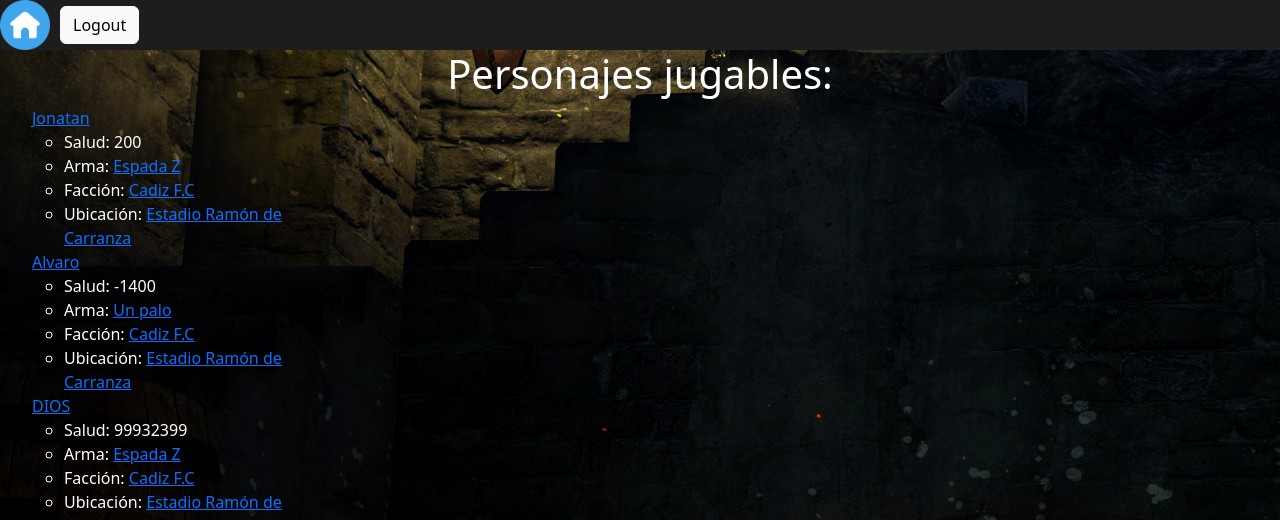
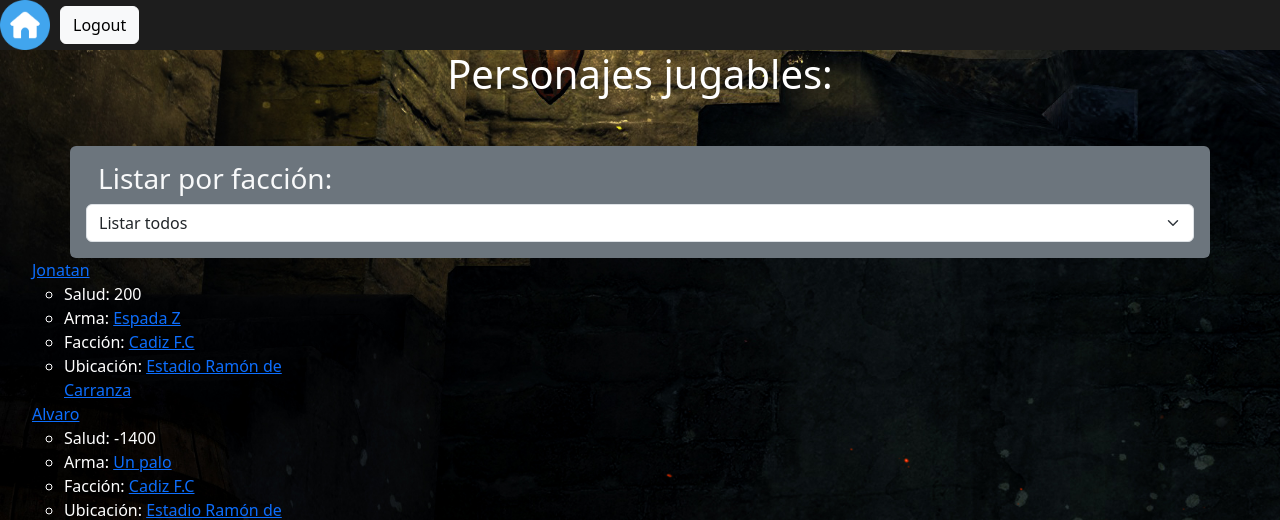
Before and after one commit to Carlos5Noob/TierraMedia-Django, a Django app: page /game/personajes/ in a window 1280 px wide. Shown: the top 520 px of the page. Run offline with Django 5.2, Linux system fonts and the light colour scheme; a user stored in the database is signed in; data comes from the database, SQL or seed files in the repository.

Commit message:
vista listar personajes modificada para filtrar por facción

```diff
--- a/app/templates/app/lista_personajes.html
+++ b/app/templates/app/lista_personajes.html
@@ -24,9 +24,17 @@
 
 
    {% if personajes %}
-
-
-
+        <div class="container bg-secondary p-3 mt-5 rounded">
+           <h3 class="text-light container">Listar por facción:</h3>
+           <form method="GET">
+                <select class="form-select container" name="faccion" id="listar" onchange="this.form.submit()">
+                <option value="" {% if not request.GET.faccion %}selected{% endif %}>Listar todos</option>
+                {% for faccion in facciones %}
+                    <option value="{{ faccion.id }}" {% if request.GET.faccion == faccion.id|stringformat:"s" %}selected{% endif %}>{{ faccion }}</option>
+                {% endfor %}
+                </select>
+            </form>
+       </div>
 
        <ul style="color: white" class="col-3">
 
@@ -49,6 +57,9 @@
 
        </ul>
 
+    {% else %}
+
+       <h2>No hay personajes disponibles</h2>
 
    {% endif %}
 
--- a/app/views.py
+++ b/app/views.py
@@ -4,6 +4,7 @@ from random import randint
 from django.contrib.auth.decorators import login_required
 from django.contrib.auth.mixins import LoginRequiredMixin
 from django.shortcuts import render, get_object_or_404, redirect
+from django.template.context_processors import request
 
 from django.views.generic import TemplateView, ListView, DetailView
 from .models import Personaje, Arma, Faccion, Ubicacion, Combate
@@ -24,14 +25,24 @@ class HomeView(LoginRequiredMixin, TemplateView):
 
 class ListCharacters(LoginRequiredMixin, ListView):
     """
-    View for the list of characters
+    View for the list of characters.
+    There is a button to filter characters per factions
     """
     model = Personaje
     template_name = "app/lista_personajes.html"
     context_object_name = "personajes"
 
+    def get_context_data(self, **kwargs):
+        context = super().get_context_data(**kwargs)
+        context["facciones"] = Faccion.objects.all()
+        return context
+
     def get_queryset(self):
+        faccion_id = self.request.GET.get("faccion")
+        if faccion_id and faccion_id.isdigit():
+            return Personaje.objects.filter(faccion_id=faccion_id)
         return Personaje.objects.all()
+
 
 class ListWeapons(LoginRequiredMixin, ListView):
     """
```
